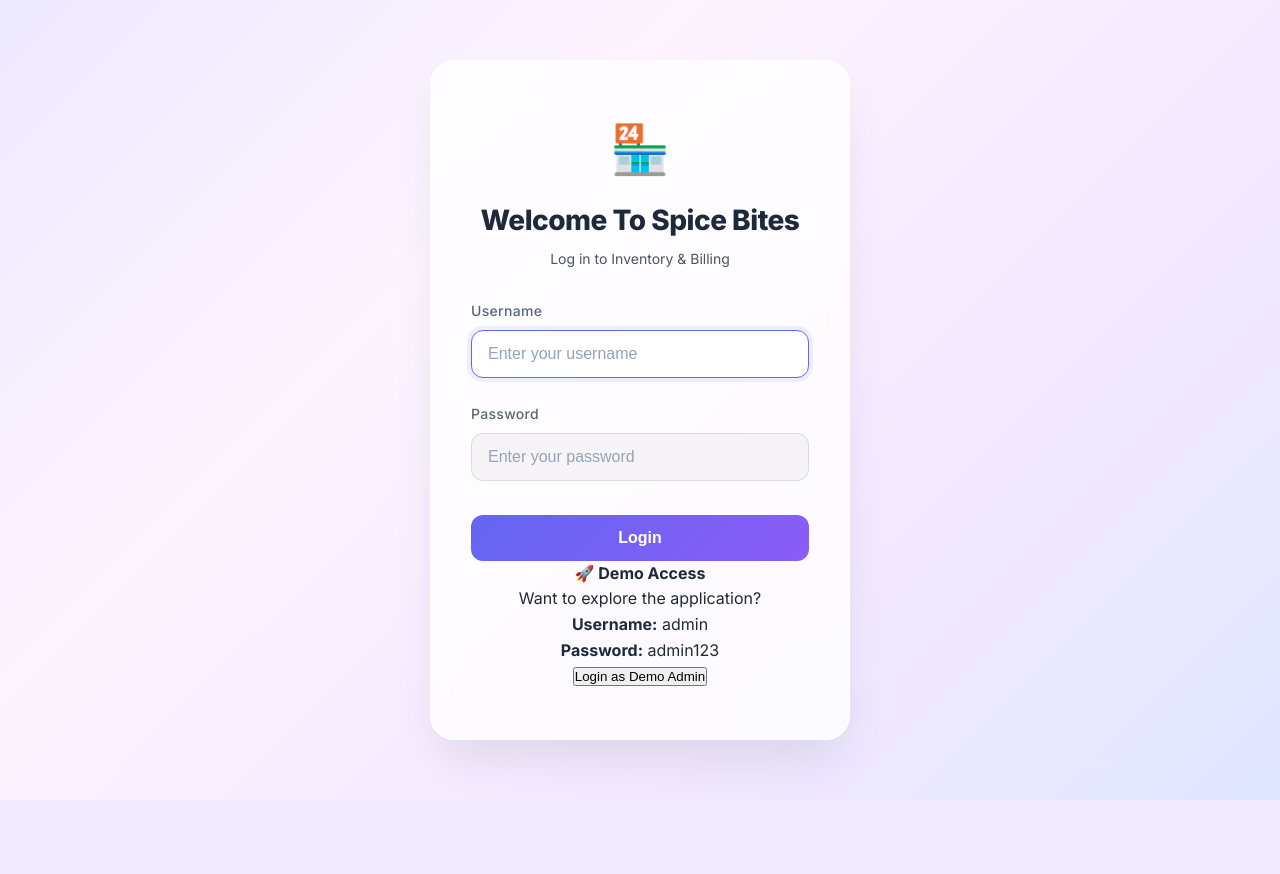
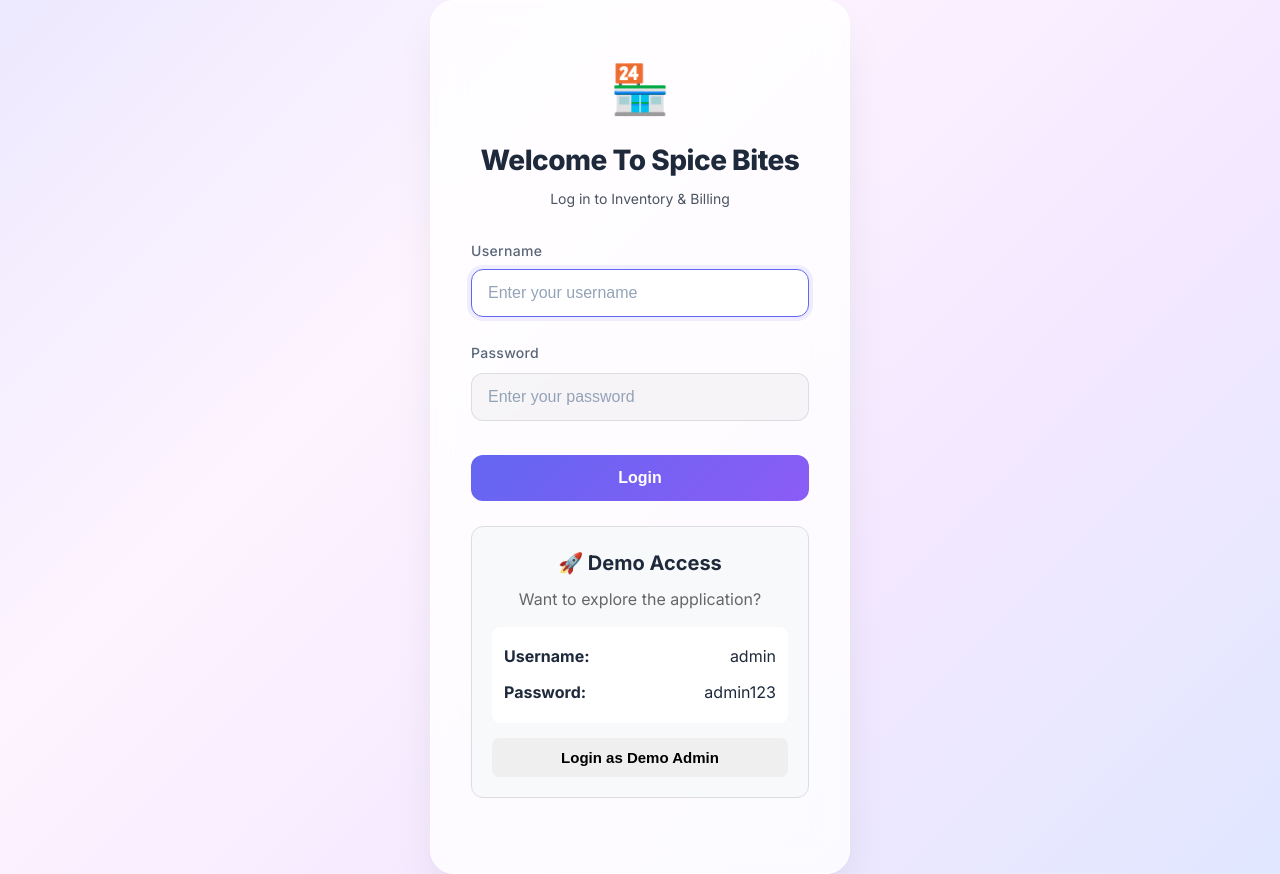
Before and after one commit to arpitasahoo998/erp-portal, a Flask app: a page that uses templates/base.html in a window 1280 px wide. Before the commit the page ends 800 px from the top, so only its background shows below. Run offline with Flask 3, Linux system fonts and the light colour scheme; some libraries are stand-ins or nearby versions.

Commit message:
Update style.css

```diff
--- a/static/css/style.css
+++ b/static/css/style.css
@@ -1884,3 +1884,51 @@ textarea.form-control {
         justify-content: center;
     }
 }
+
+.demo-login-box {
+    margin: 25px auto;
+    padding: 20px;
+    max-width: 420px;
+    border: 1px solid #ddd;
+    border-radius: 12px;
+    background: #f8f9fa;
+    text-align: center;
+}
+
+.demo-login-box h4 {
+    margin: 0 0 8px;
+    font-size: 20px;
+}
+
+.demo-login-box p {
+    margin-bottom: 15px;
+    color: #666;
+}
+
+.demo-credentials {
+    background: #ffffff;
+    border-radius: 8px;
+    padding: 12px;
+    margin-bottom: 15px;
+    text-align: left;
+}
+
+.demo-credentials div {
+    display: flex;
+    justify-content: space-between;
+    padding: 5px 0;
+}
+
+.demo-login-btn {
+    width: 100%;
+    padding: 11px;
+    border: none;
+    border-radius: 7px;
+    cursor: pointer;
+    font-weight: 600;
+    font-size: 15px;
+}
+
+.demo-login-btn:hover {
+    opacity: 0.9;
+}
```
